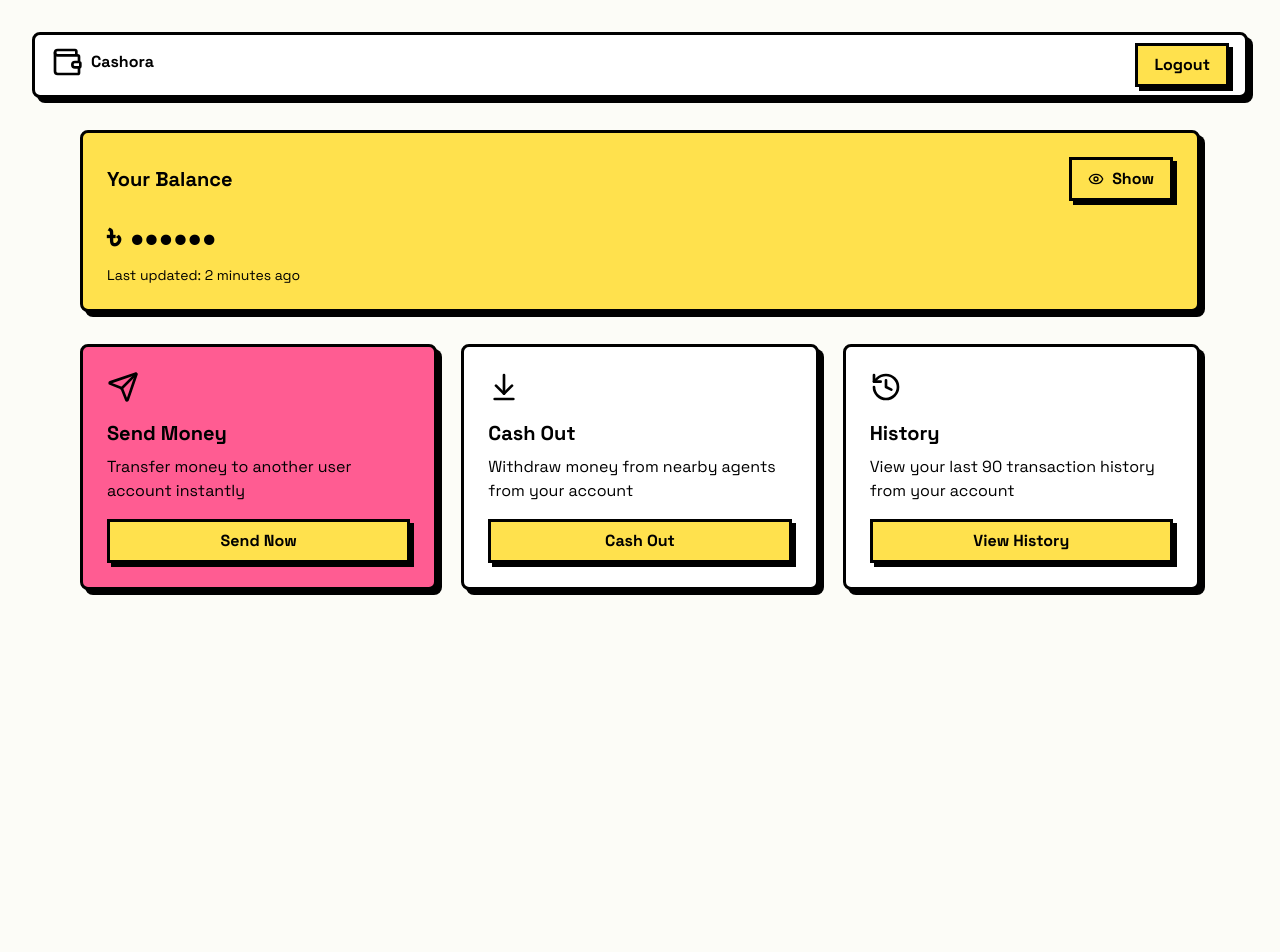
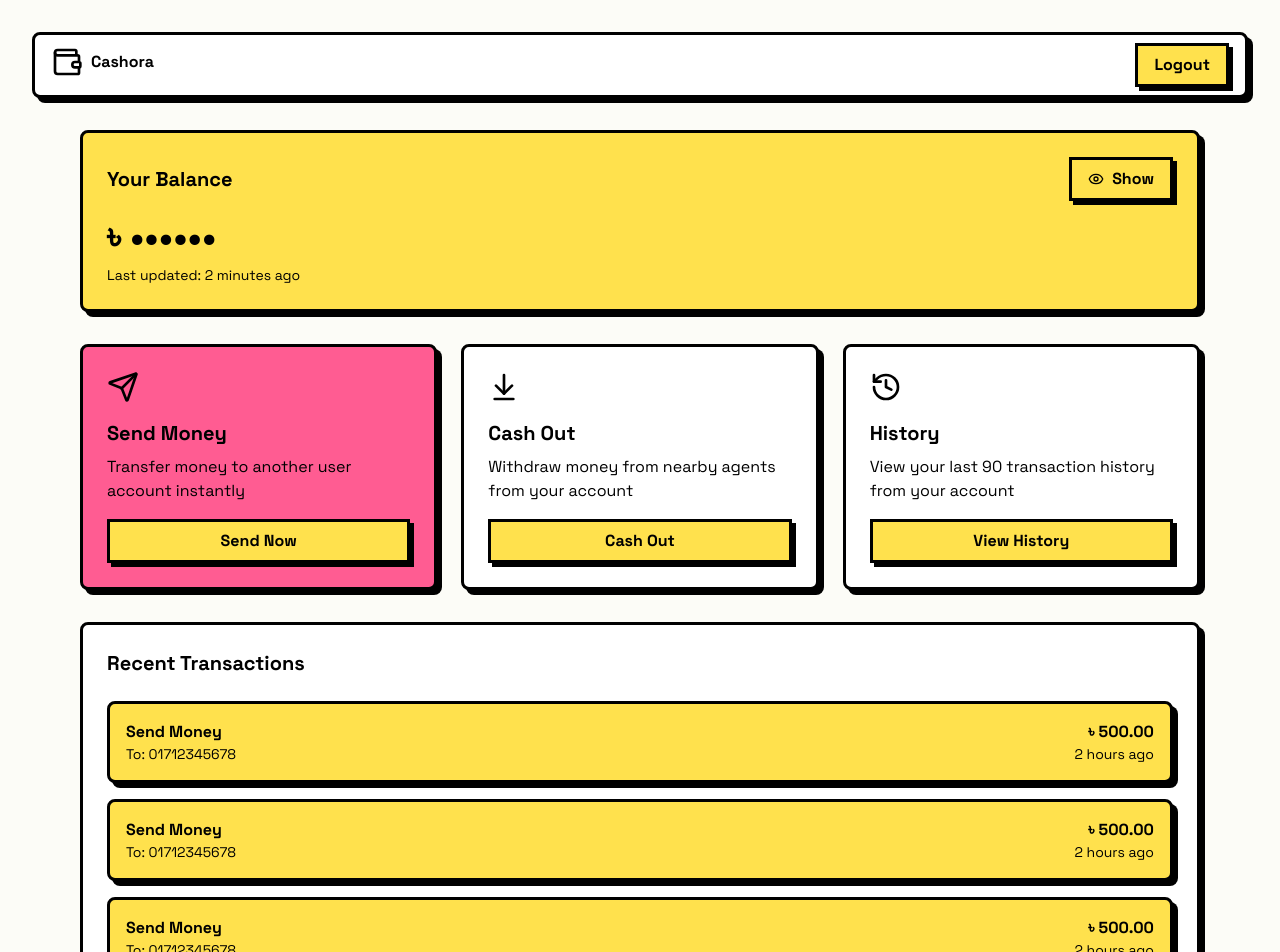
Before and after one commit to mahmudulturan/cashora-frontend, a React (Vite) app: page / in a window 1280 px wide. Shown: the top 952 px of the page. Before the commit the page ends 800 px from the top, so only its background shows below. Built offline with nearby package versions, Linux system fonts and the light colour scheme.

Commit message:
feat: add recent transactions section to homepage

```diff
--- /dev/null
+++ b/src/pages/root/home/components/recent-transactions.tsx
@@ -0,0 +1,27 @@
+import { FC } from 'react';
+
+const RecentTransactions: FC = () => {
+    return (
+        <section className="card-white rounded-lg p-6">
+            <h2 className="text-xl font-bold mb-6">Recent Transactions</h2>
+            <div className="space-y-4">
+                {[1, 2, 3].map((i) => (
+                    <div key={i} className="card-yellow rounded-lg p-4">
+                        <div className="flex justify-between items-center">
+                            <div>
+                                <p className="font-bold">Send Money</p>
+                                <p className="text-sm">To: 01712345678</p>
+                            </div>
+                            <div className="text-right">
+                                <p className="font-bold">৳ 500.00</p>
+                                <p className="text-sm">2 hours ago</p>
+                            </div>
+                        </div>
+                    </div>
+                ))}
+            </div>
+        </section>
+    );
+};
+
+export default RecentTransactions;
--- a/src/pages/root/home/home-page.tsx
+++ b/src/pages/root/home/home-page.tsx
@@ -1,12 +1,15 @@
 import { FC, useState } from 'react';
 import Balance from './components/balance';
 import UserQuickActions from './components/user-quick-actions';
+import RecentTransactions from './components/recent-transactions';
+
 const HomePage: FC = () => {
     const [showBalance, setShowBalance] = useState(false);
     return (
-        <main className="wrapper space-y-8">
+        <main className="wrapper space-y-8 pb-8">
             <Balance showBalance={showBalance} setShowBalance={setShowBalance} />
             <UserQuickActions />
+            <RecentTransactions />
         </main>
     );
 };
```
